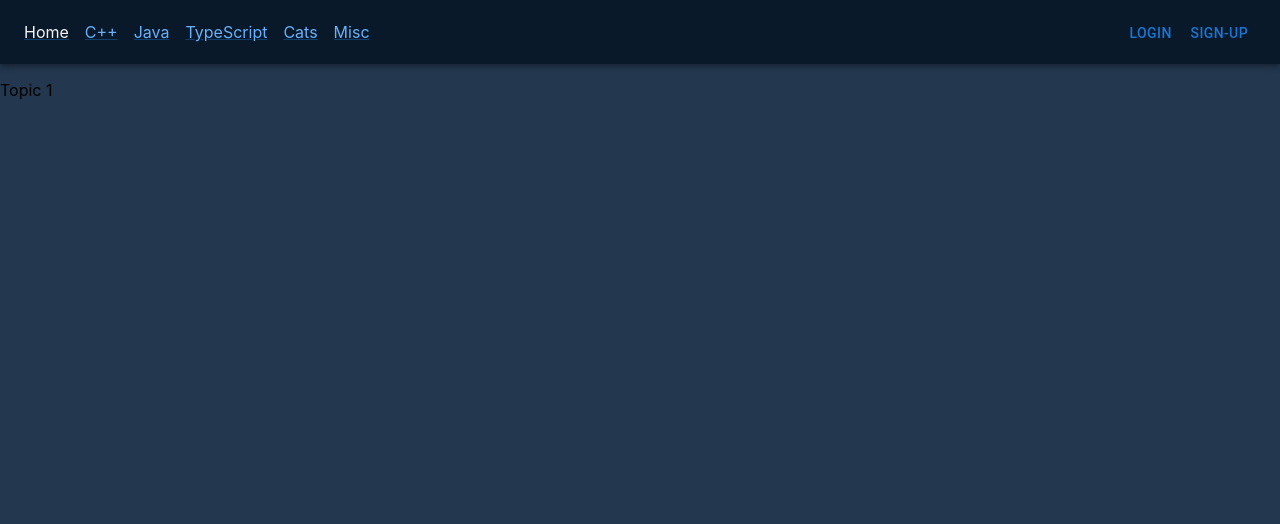
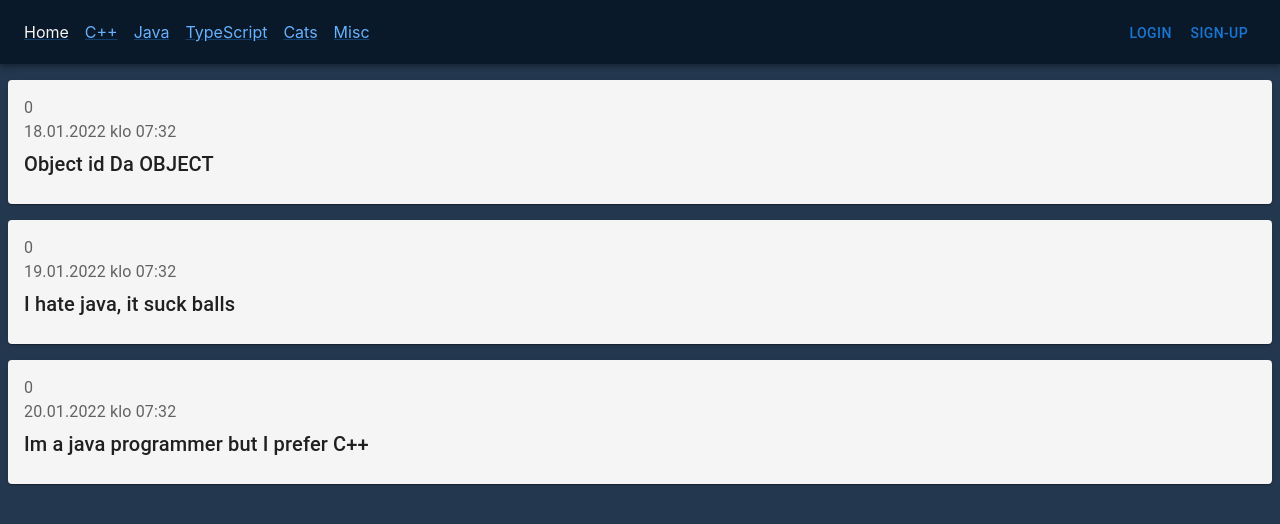
Before and after one commit to Jantero93/FullstackForum, a React (Create React App) app in the folder frontend/: page /1/1 in a window 1280 px wide. Shown: the top 524 px of the page. Built offline with nearby package versions, Linux system fonts and the light colour scheme.

Commit message:
Map mockup posts on java page

```diff
--- /dev/null
+++ b/frontend/src/components/forumitems/Post.tsx
@@ -0,0 +1,48 @@
+import React from 'react';
+
+/** UI */
+import Card from '@mui/material/Card';
+import CardActionArea from '@mui/material/CardActionArea';
+import CardContent from '@mui/material/CardContent';
+import Stack from '@mui/material/Stack';
+import Typography from '@mui/material/Typography';
+
+/** Types */
+import { Post as PostType } from '../../types/forum';
+import { formatDate } from '../../utils/date';
+
+type Props = {
+  post: PostType;
+};
+
+const Post: React.FC<Props> = ({ post }: Props) => {
+  return (
+    <div>
+      <Stack
+        direction="column"
+        justifyContent="flex-start"
+        alignItems="stretch"
+        spacing={1}
+      >
+        <Card
+          sx={{ minWidth: 275 }}
+          key={post.message}
+          style={{ backgroundColor: 'whitesmoke', margin: '0.5em' }}
+        >
+          <CardContent>
+            <Typography color="text.secondary">{post.userRef}</Typography>
+            <Typography sx={{ mb: 0.5 }} color="text.secondary">
+              {`${formatDate('DD.MM.YYYY', post.created)} klo ${formatDate(
+                'HH:mm',
+                post.created
+              )}`}
+            </Typography>
+            <Typography variant="h6">{post.message}</Typography>
+          </CardContent>
+        </Card>
+      </Stack>
+    </div>
+  );
+};
+
+export default Post;
--- a/frontend/src/components/forumitems/Topic.tsx
+++ b/frontend/src/components/forumitems/Topic.tsx
@@ -1,12 +1,17 @@
 import React from 'react';
-import { useParams } from 'react-router-dom';
+
+/** Components */
+import Post from './Post';
+
+/** Mockup Data (Posts) */
+import { javaObjectPosts } from '../../mockupdata/mockupPosts';
 
 const Topic: React.FC = (): JSX.Element => {
-  const urlParams = useParams();
-
   return (
     <div>
-      <p>Topic {urlParams.id}</p>
+      {javaObjectPosts.map((post) => (
+        <Post key={post.id} post={post} />
+      ))}
     </div>
   );
 };
--- a/frontend/src/components/pages/JavaPage.tsx
+++ b/frontend/src/components/pages/JavaPage.tsx
@@ -14,7 +14,7 @@ import { formatDate } from '../../utils/date';
 /** Mockup Data */
 import { javaTopics } from '../../mockupdata/mockupTopics';
 
-const JavaPage = (): JSX.Element => {
+const JavaPage: React.FC = (): JSX.Element => {
   const navigate = useNavigate();
 
   return (
@@ -24,6 +24,7 @@ const JavaPage = (): JSX.Element => {
       alignItems="stretch"
       spacing={1}
     >
+      {/* Create topics from API/Mockup Data*/}
       {javaTopics.map((topic) => (
         <Card
           sx={{ minWidth: 275 }}
@@ -32,7 +33,9 @@ const JavaPage = (): JSX.Element => {
         >
           <CardActionArea onClick={() => navigate(topic.id)}>
             <CardContent>
-              <Typography sx={{ mb: 1.5 }}>{topic.topic}</Typography>
+              <Typography variant={'h5'} sx={{ mb: 1.5 }}>
+                {topic.topic}
+              </Typography>
               <Typography variant="body2" color="text.secondary">
                 {topic.userRef}
               </Typography>
--- a/frontend/src/mockupdata/mockupPosts.ts
+++ b/frontend/src/mockupdata/mockupPosts.ts
@@ -2,30 +2,30 @@ import { Post } from '../types/forum';
 
 import moment from 'moment';
 
-export const javaObject: Post[] = [
+export const javaObjectPosts: Post[] = [
   {
     boardRef: 'boardId',
-    created: moment('20/1/2021').toISOString(),
+    created: moment().subtract(3, 'd').toISOString(),
     id: '12',
-    message: 'Gotta loew object',
+    message: 'Object id Da OBJECT',
     topicRef: '0',
     userRef: '0',
     votes: 5
   },
   {
     boardRef: 'boardId',
-    created: moment('22/1/2021').toISOString(),
-    id: '12',
-    message: 'Gotta loew object',
+    created: moment().subtract(2, 'd').toISOString(),
+    id: '15',
+    message: 'I hate java, it suck balls',
     topicRef: '0',
     userRef: '0',
     votes: 5
   },
   {
     boardRef: 'boardId',
-    created: moment('24/1/2021').toISOString(),
-    id: '12',
-    message: 'Gotta loew object',
+    created: moment().subtract(1, 'd').toISOString(),
+    id: '16',
+    message: 'Im a java programmer but I prefer C++',
     topicRef: '0',
     userRef: '0',
     votes: 5
--- a/frontend/src/mockupdata/mockupTopics.ts
+++ b/frontend/src/mockupdata/mockupTopics.ts
@@ -4,7 +4,7 @@ import { Topic } from '../types/forum';
 export const javaTopics: Topic[] = [
   {
     boardRef: 'boardId',
-    created: moment('2021/1/20').toISOString(),
+    created: moment().subtract(3, 'd').toISOString(),
     id: '1',
     posts: [],
     topic: 'How object is the greatest object',
@@ -12,7 +12,7 @@ export const javaTopics: Topic[] = [
   },
   {
     boardRef: 'boardId',
-    created: moment('2021/1/30').toISOString(),
+    created: moment().subtract(5, 'd').toISOString(),
     id: '2',
     posts: [],
     topic: 'I dont like Java',
@@ -20,7 +20,7 @@ export const javaTopics: Topic[] = [
   },
   {
     boardRef: 'boardId',
-    created: moment('2021/1/31').toISOString(),
+    created: moment().subtract(7, 'd').toISOString(),
     id: '3',
     posts: [],
     topic: 'Java is da best OOP',
```
